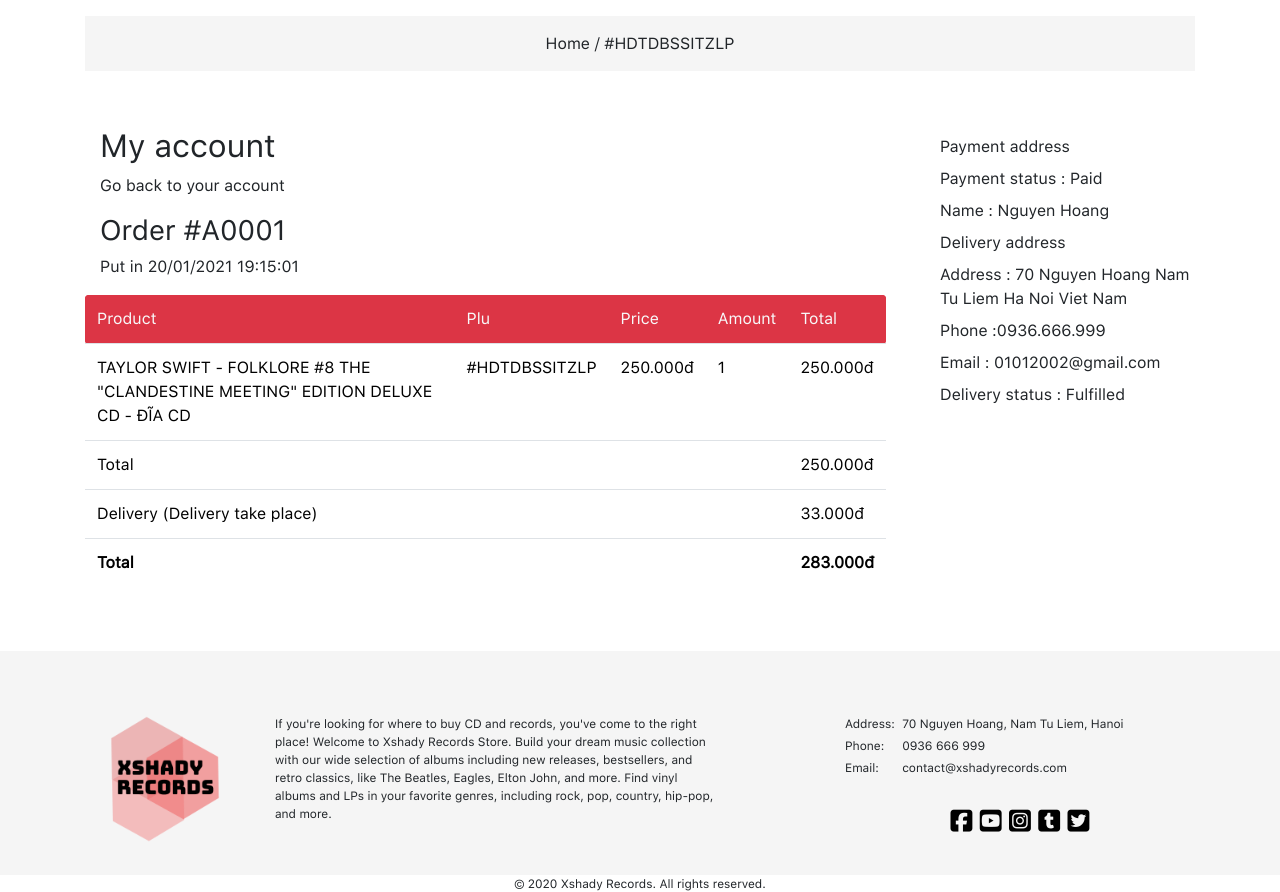
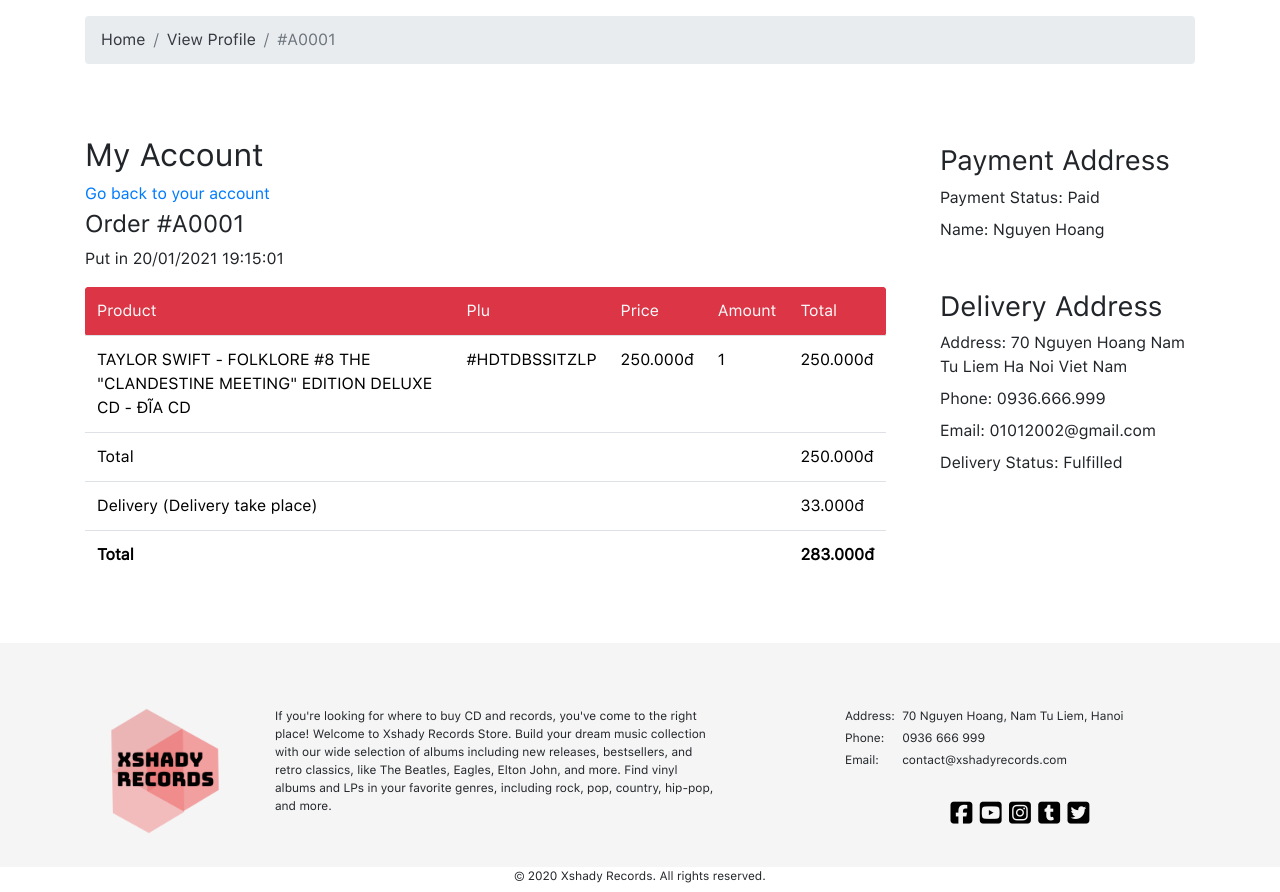
Before and after one commit to quando213/xshadyrecords, a PHP site: page /thong-tin-don-hang.html in a window 1280 px wide. Shown: the part 193-1085 px from the top of the page. Run offline with PHP 8.4, Linux system fonts and the light colour scheme; some libraries are stand-ins or nearby versions.

Commit message:
fix viewprofile

```diff
--- a/css/style.css
+++ b/css/style.css
@@ -398,7 +398,7 @@
 .table tr:hover{
     color: red!important;
 }
-.tect-profile{
+.text-profile{
     word-break: break-all;
 }
 .table thead th {
--- a/thong-tin-don-hang.html
+++ b/thong-tin-don-hang.html
@@ -65,18 +65,20 @@
 </header>
 <div class="wrapper">
     <div class="container pt-3 ">
-        <div class="path">
-            <h6 class="my-2">Home / #HDTDBSSITZLP</h6>
-        </div>
+        <ul class="breadcrumb">
+            <li class="breadcrumb-item"><a href="index.html" class="text-dark">Home</a></li>
+            <li class="breadcrumb-item text-dark"><a href="profile.html" class="text-dark">View Profile</a></li>
+            <li class="breadcrumb-item active">#A0001</li>
+        </ul>
     </div>
     <div class="container py-5">
         <div class="row mt-2">
-            <div class="col-md-9 col-sm-6 col-12 ">
-                <h2 class="col-12">My account</h2>
-                <p class="col-12">Go back to your account</p>
-                <h3 class="col-12">Order #A0001</h3>
-                <p class="col-12">Put in 20/01/2021 19:15:01</p>
-                <table class="table table-hover">
+            <div class="col-md-9 col-12 table-responsive">
+                <h2>My Account</h2>
+                <a href="profile.html">Go back to your account</a>
+                <h4 class="mt-1">Order #A0001</h4>
+                <p>Put in 20/01/2021 19:15:01</p>
+                <table class="table table-responsive">
                     <tr class="bg-danger">
                         <th class="bg-danger text-light rounded-left">Product</th>
                         <th class="bg-danger text-light">Plu</th>
@@ -116,14 +118,14 @@
             </div>
             <div class="col-md-3 col-12">
                 <div class="d-inline-block mt-2">
-                    <div class="mb-2">Payment address</div>
-                    <div class="mb-2">Payment status : Paid</div>
-                    <div class="mb-2">Name : Nguyen Hoang</div>
-                    <div class="mb-2">Delivery address</div>
-                    <div class="mb-2">Address : 70 Nguyen Hoang Nam Tu Liem Ha Noi Viet Nam</div>
-                    <div class="mb-2">Phone :0936.666.999</div>
-                    <div class="mb-2">Email : 01012002@gmail.com</div>
-                    <div class="mb-2">Delivery status : Fulfilled</div>
+                    <h3 class="mb-2">Payment Address</h3>
+                    <div class="mb-2 mt-2">Payment Status: Paid</div>
+                    <div class="mb-2">Name: Nguyen Hoang</div>
+                    <h3 class="mb-2 mt-5">Delivery Address</h3>
+                    <div class="mb-2">Address: 70 Nguyen Hoang Nam Tu Liem Ha Noi Viet Nam</div>
+                    <div class="mb-2">Phone: 0936.666.999</div>
+                    <div class="mb-2">Email: 01012002@gmail.com</div>
+                    <div class="mb-2">Delivery Status: Fulfilled</div>
                 </div>
             </div>
         </div>
```
Also changed, not shown: profile.html (+3 -4 lines).
